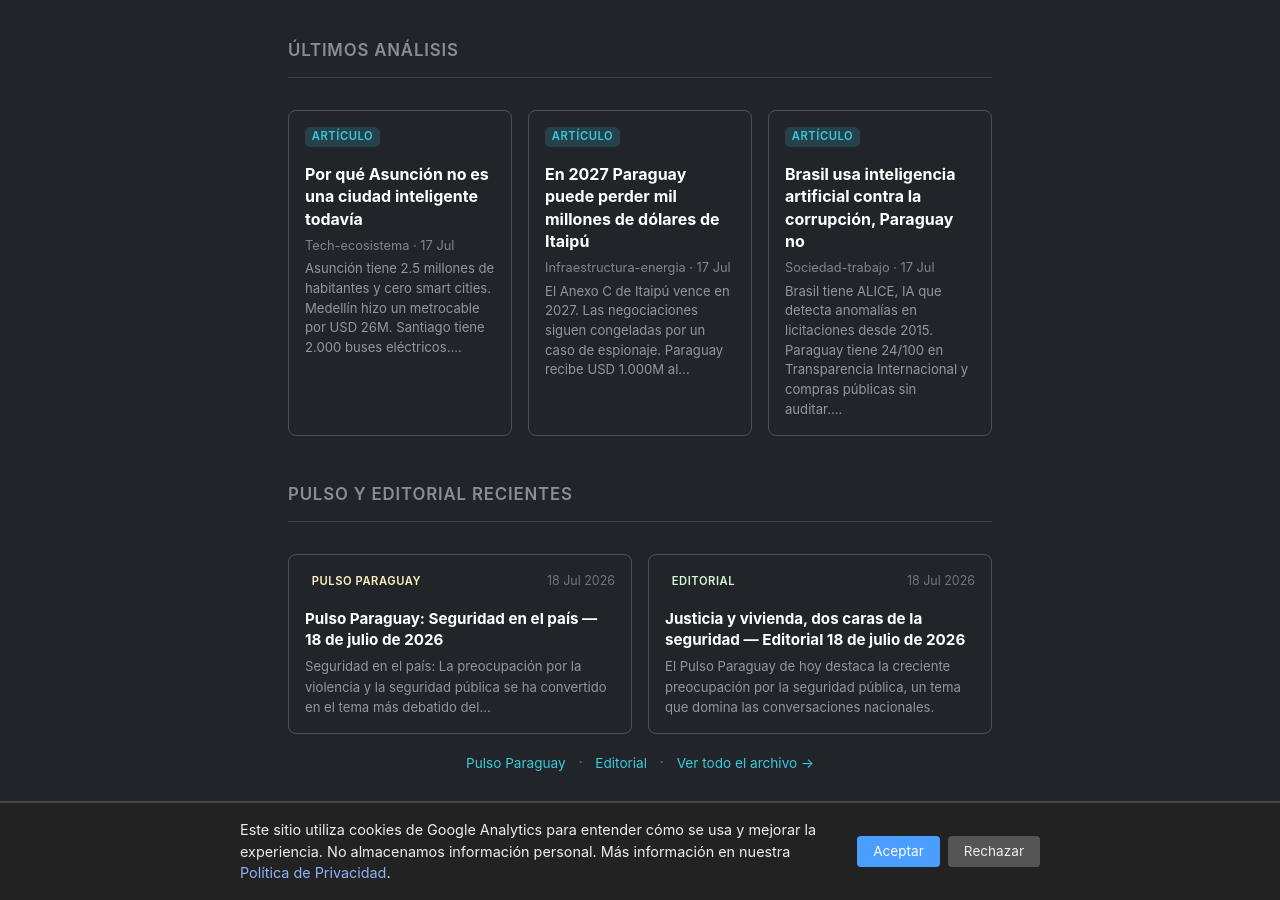
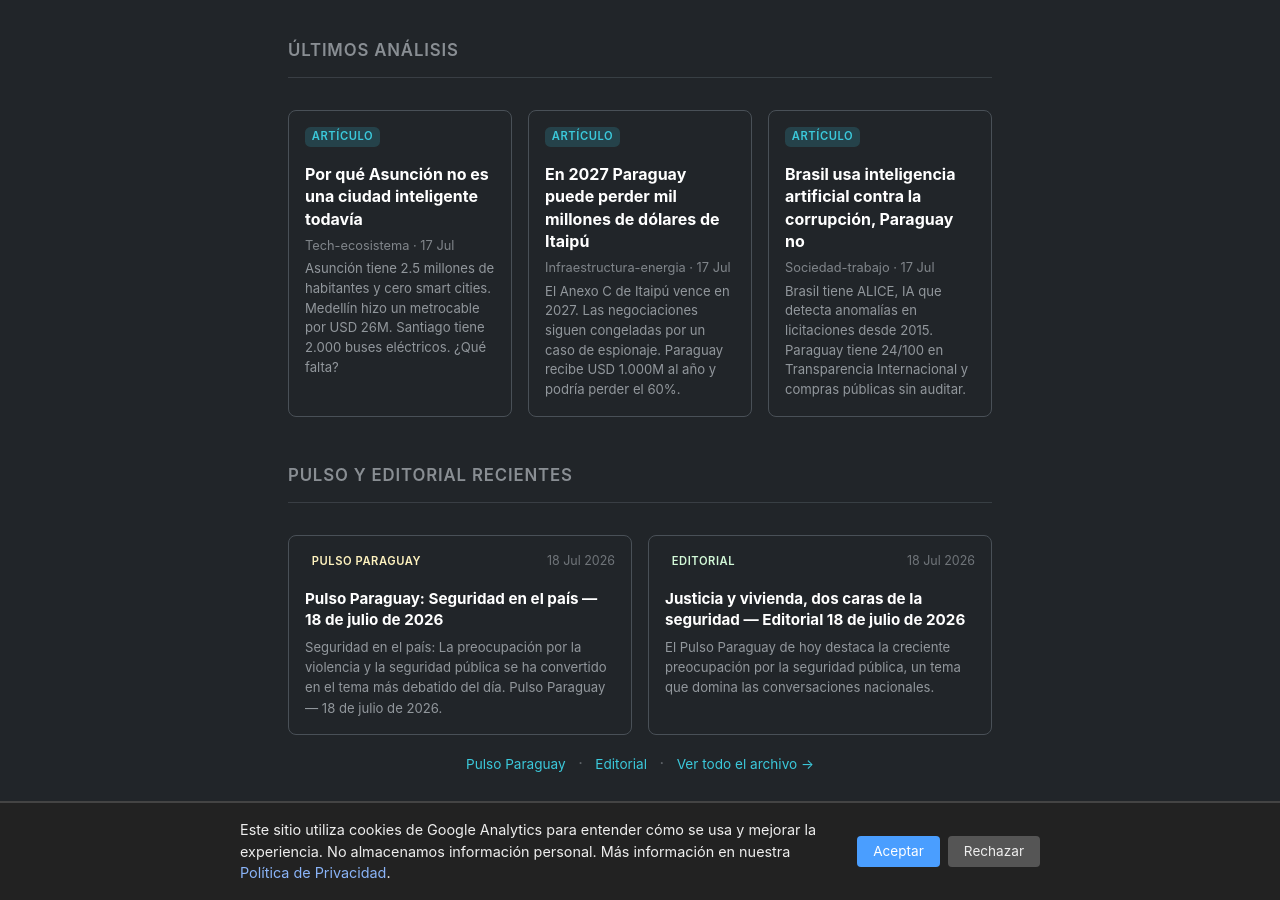
Before and after one commit to miravosqueinteresante/muchotexto.net, a Jekyll site: the page built from index.markdown, in a window 1280 px wide and 900 px high, scrolled down 796 px. Built offline with Jekyll 4.4.1, drawn with Linux system fonts in a browser that asks for light colours.

Commit message:
fix: remove truncation from card descriptions - show full text

```diff
--- a/_layouts/home.html
+++ b/_layouts/home.html
@@ -31,7 +31,7 @@ layout: default
         <span class="badge badge-articulo">Artículo</span>
         <h3>{{ post.title }}</h3>
         <p class="analysis-meta">{{ post.tags | first | capitalize }} &middot; {{ post.date | date: "%-d %b" }}</p>
-        <p class="analysis-desc">{% if post.description %}{{ post.description | strip_html | truncatewords: 22 }}{% endif %}</p>
+        <p class="analysis-desc">{% if post.description %}{{ post.description | strip_html }}{% endif %}</p>
       </a>
     {% endfor %}
   </div>
@@ -48,7 +48,7 @@ layout: default
         <time datetime="{{ ultimo_pulso.date | date_to_xmlschema }}">{{ ultimo_pulso.date | date: "%-d %b %Y" }}</time>
       </div>
       <h3 class="daily-card-title">{{ ultimo_pulso.title }}</h3>
-      <p class="daily-card-desc">{% if ultimo_pulso.description %}{{ ultimo_pulso.description | strip_html | truncatewords: 22 }}{% else %}Reporte diario de noticias desde 15 fuentes periodísticas de Paraguay.{% endif %}</p>
+      <p class="daily-card-desc">{% if ultimo_pulso.description %}{{ ultimo_pulso.description | strip_html }}{% else %}Reporte diario de noticias desde 15 fuentes periodísticas de Paraguay.{% endif %}</p>
     </a>
     {% endif %}
 
@@ -59,7 +59,7 @@ layout: default
         <time datetime="{{ ultima_editorial.date | date_to_xmlschema }}">{{ ultima_editorial.date | date: "%-d %b %Y" }}</time>
       </div>
       <h3 class="daily-card-title">{{ ultima_editorial.title }}</h3>
-      <p class="daily-card-desc">{% if ultima_editorial.description %}{{ ultima_editorial.description | strip_html | truncatewords: 22 }}{% else %}Análisis de opinión basado en el Pulso Paraguay del día.{% endif %}</p>
+      <p class="daily-card-desc">{% if ultima_editorial.description %}{{ ultima_editorial.description | strip_html }}{% else %}Análisis de opinión basado en el Pulso Paraguay del día.{% endif %}</p>
     </a>
     {% endif %}
   </div>
```
